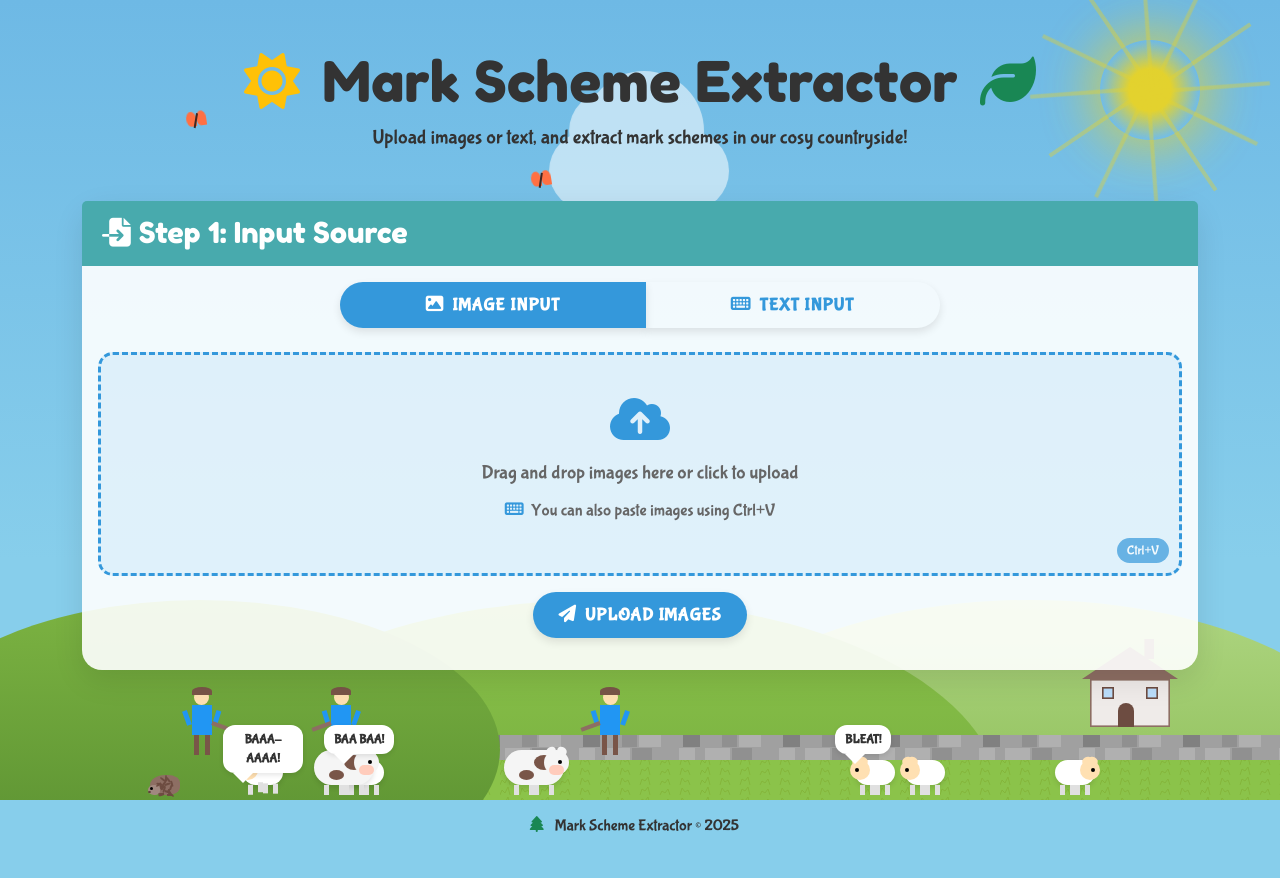
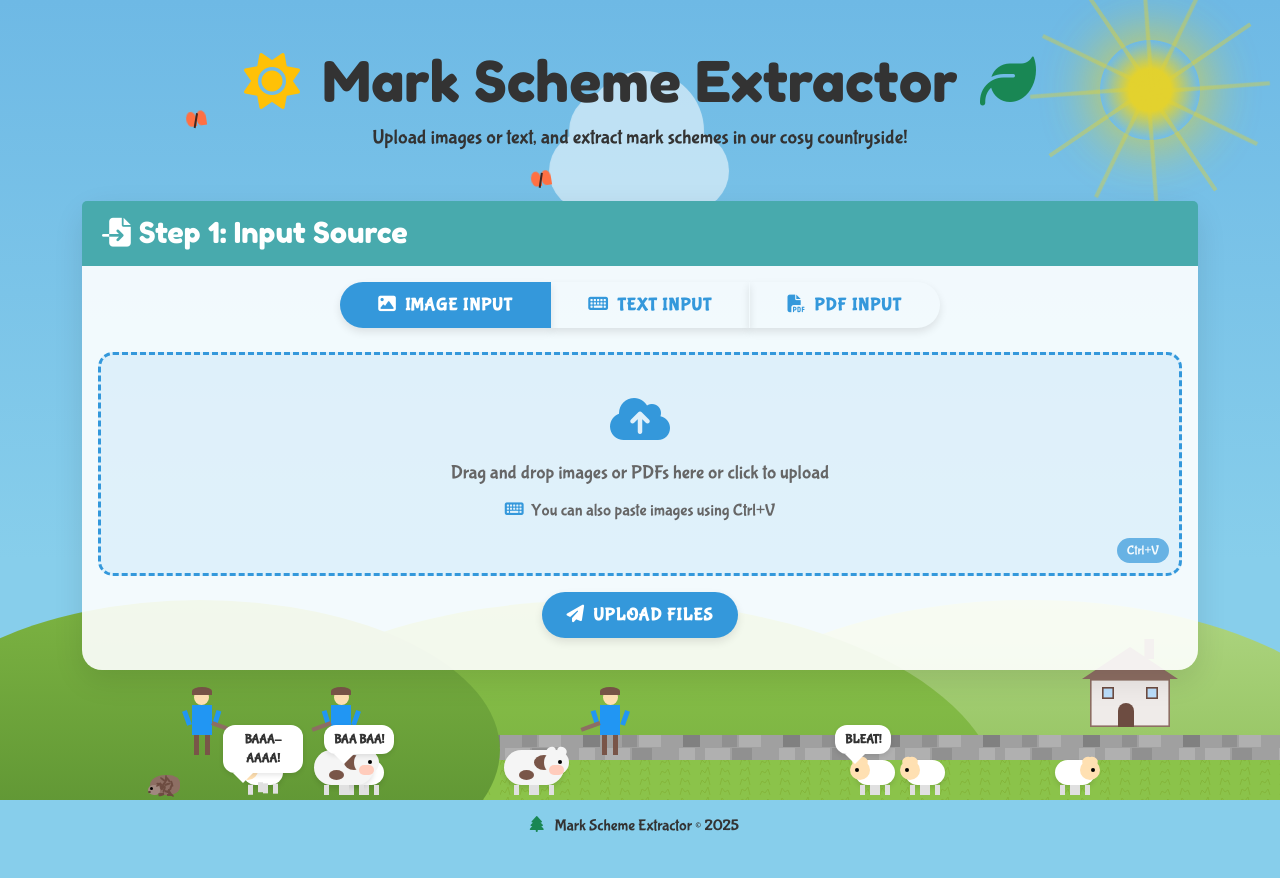
Before and after one commit to Sendient/mark-scheme-extraction-flask-algorithm, a Flask app: page / in a window 1280 px wide. Run offline with Flask 3, Linux system fonts and the light colour scheme; some libraries are stand-ins or nearby versions.

Commit message:
Add PDF upload and multiple mark scheme navigation functionality
Co-Authored-By: clock@sendient.ai <clock@sendient.ai>

````diff
--- a/app.py
+++ b/app.py
@@ -3,16 +3,21 @@ import os
 import json
 import uuid
 import asyncio
+import tempfile
 from werkzeug.utils import secure_filename
 from PIL import Image
 import io
 import base64
-from typing import List, Optional, Dict, Any
+from typing import List, Optional, Dict, Any, Tuple
 from dotenv import load_dotenv
 from langchain.prompts import ChatPromptTemplate
 from langchain_core.messages import HumanMessage, SystemMessage
 from langchain_openai import AzureChatOpenAI
 from langchain_core.output_parsers import PydanticOutputParser, JsonOutputParser
+import PyPDF2
+from pdf2image import convert_from_path
+from mistralai.client import MistralClient
+from mistralai.models.document import DocumentAnalysisRequest
 
 # Import enums and models from output.py
 from static.python.output import (
@@ -32,8 +37,8 @@ from static.python.prompt_lib import structured_mark_scheme_extraction_prompt_te
 
 app = Flask(__name__)
 app.config['UPLOAD_FOLDER'] = 'static/uploads'
-app.config['ALLOWED_EXTENSIONS'] = {'png', 'jpg', 'jpeg', 'gif'}
-app.config['MAX_CONTENT_LENGTH'] = 16 * 1024 * 1024  # 16MB max upload size
+app.config['ALLOWED_EXTENSIONS'] = {'png', 'jpg', 'jpeg', 'gif', 'pdf'}
+app.config['MAX_CONTENT_LENGTH'] = 32 * 1024 * 1024  # 32MB max upload size
 app.secret_key = 'summer_cartoon_app'  # For session management
 
 # Azure OpenAI configuration
@@ -41,6 +46,8 @@ AZURE_OPENAI_KEY = os.getenv("AZURE_OPENAI_KEY")
 AZURE_OPENAI_ENDPOINT = os.getenv("AZURE_OPENAI_ENDPOINT")
 AZURE_OPENAI_VERSION = os.getenv("AZURE_OPENAI_VERSION")
 AZURE_OPENAI_DEPLOYMENT = os.getenv("AZURE_OPENAI_DEPLOYMENT")
+
+MISTRAL_API_KEY = os.getenv("MISTRAL_API_KEY")
 
 # Ensure upload directory exists
 os.makedirs(app.config['UPLOAD_FOLDER'], exist_ok=True)
@@ -108,6 +115,87 @@ def load_assessment_objectives():
 
 def allowed_file(filename):
     return '.' in filename and filename.rsplit('.', 1)[1].lower() in app.config['ALLOWED_EXTENSIONS']
+
+def process_pdf_with_mistral(pdf_path):
+    """
+    Process a PDF file using Mistral OCR to extract mark schemes.
+
+    Args:
+        pdf_path: Path to the PDF file
+
+    Returns:
+        List of extracted mark schemes
+    """
+    if not MISTRAL_API_KEY:
+        print("Mistral API key not available")
+        return []
+
+    try:
+        client = MistralClient(api_key=MISTRAL_API_KEY)
+
+        with open(pdf_path, "rb") as f:
+            pdf_bytes = f.read()
+
+        request = DocumentAnalysisRequest(
+            document=pdf_bytes,
+            model="mistral-large-2-2024-04-01",
+            mode="document_qa"
+        )
+
+        mark_schemes = []
+
+        response = client.document_qa(
+            request=request,
+            prompt="How many separate mark schemes are in this document? Just provide a number."
+        )
+
+        try:
+            num_mark_schemes = int(response.choices[0].message.content.strip())
+        except (ValueError, IndexError):
+            num_mark_schemes = 1
+
+        print(f"Detected {num_mark_schemes} mark schemes in the document")
+
+        for i in range(num_mark_schemes):
+            prompt = f"""
+            Extract mark scheme #{i+1} from this document.
+
+            A mark scheme has these components:
+            1. Assessment objectives (AO1, AO2, etc.)
+            2. Levels (usually 1-4 or 0-4)
+            3. Mark bounds for each level
+            4. Skills descriptors for each level
+            5. Indicative standard examples
+            6. Subject, qualification level, and exam board
+
+            Format the output as a JSON object matching this structure:
+            {JsonOutputParser(pydantic_object=AIExtractedMarkSchemeModel).get_format_instructions()}
+            """
+
+            response = client.document_qa(
+                request=request,
+                prompt=prompt
+            )
+
+            try:
+                mark_scheme_text = response.choices[0].message.content
+                if "```json" in mark_scheme_text:
+                    mark_scheme_text = mark_scheme_text.split("```json")[1].split("```")[0].strip()
+                elif "```" in mark_scheme_text:
+                    mark_scheme_text = mark_scheme_text.split("```")[1].split("```")[0].strip()
+
+                mark_scheme_data = json.loads(mark_scheme_text)
+                mark_schemes.append(mark_scheme_data)
+            except Exception as e:
+                print(f"Error parsing mark scheme #{i+1}: {e}")
+                continue
+
+        return mark_schemes
+    except Exception as e:
+        print(f"Error processing PDF with Mistral: {e}")
+        import traceback
+        traceback.print_exc()
+        return []
 
 def stitch_images(files, output_path=None):
     """
@@ -239,33 +327,54 @@ async def ainvoke_llm(image_data: str = None, text_data: str = None, model: str
         traceback.print_exc()
         return None
 
-async def extract_mark_scheme(image_path=None, text_content=None):
+async def extract_mark_scheme(image_path=None, text_content=None, pdf_path=None):
     """
-    Extracts a mark scheme from an image or text using Azure OpenAI.
+    Extracts a mark scheme from an image, text, or PDF using Azure OpenAI or Mistral OCR.
 
     Args:
         image_path: Path to the image file (optional)
         text_content: Text content of the mark scheme (optional)
+        pdf_path: Path to the PDF file (optional)
 
     Returns:
-        Extracted mark scheme data
+        Extracted mark scheme data or list of mark schemes for PDFs
     """
     try:
-        if image_path:
+        if pdf_path:
+            print(f"Extracting mark schemes from PDF: {pdf_path}")
+            mark_schemes = process_pdf_with_mistral(pdf_path)
+
+            session['mark_schemes'] = mark_schemes
+            session['current_mark_scheme_index'] = 0
+
+            if mark_schemes and len(mark_schemes) > 0:
+                return mark_schemes[0]
+            else:
+                print("No mark schemes extracted from PDF, using example")
+                return get_example_mark_scheme()
+
+        elif image_path:
+            if image_path.lower().endswith('.pdf'):
+                return await extract_mark_scheme(pdf_path=image_path)
+
             # Read the image file and encode it as base64
             with open(image_path, "rb") as image_file:
                 image_data = base64.b64encode(image_file.read()).decode("utf-8")
 
             # Invoke the LLM with the image
             response = await ainvoke_llm(image_data=image_data)
+
         elif text_content:
             # Invoke the LLM with the text content
             response = await ainvoke_llm(text_data=text_content)
+
+        # No input provided
         else:
-            # No input provided
             return get_example_mark_scheme()
 
         if response:
+            session['mark_schemes'] = [response]
+            session['current_mark_scheme_index'] = 0
             return response
         else:
             # Return a default example if LLM extraction failed
@@ -621,15 +730,24 @@ def upload_files():
     session['files'] = file_info
     print(f"Stored {len(file_info)} files in session")
 
-    # If only one file was uploaded, automatically set it as the stitched image
     if len(file_info) == 1:
-        # Use the single image as the stitched image
-        single_image_path = file_info[0]['path']
+        single_file_path = file_info[0]['path']
+
+        if single_file_path.lower().endswith('.pdf'):
+            session['pdf_path'] = single_file_path
+            print(f"PDF file detected and stored in session: {single_file_path}")
+
+            return jsonify({
+                'files': file_info,
+                'is_pdf': True,
+                'pdf_url': file_info[0]['url']
+            }), 200
+
         stitched_path = os.path.join(user_folder, 'stitched_image.png')
 
         # Copy the image to the stitched image path
         try:
-            with Image.open(single_image_path) as img:
+            with Image.open(single_file_path) as img:
                 img.save(stitched_path)
 
             # Store stitched image info in session
@@ -640,6 +758,7 @@ def upload_files():
             return jsonify({
                 'files': file_info,
                 'single_image': True,
+                'is_pdf': False,
                 'stitched_image_url': f"/static/uploads/{session['user_id']}/stitched_image.png?t={uuid.uuid4()}"
             }), 200
         except Exception as e:
@@ -689,7 +808,6 @@ def stitch_images_route():
 @app.route('/extract', methods=['POST'])
 async def extract_mark_scheme_route():
     try:
-        # Check if we're processing image or text
         input_type = request.json.get('input_type')
 
         if input_type == 'image':
@@ -705,15 +823,24 @@ async def extract_mark_scheme_route():
                 return jsonify({'error': 'No text content provided'}), 400
 
             mark_scheme = await extract_mark_scheme(text_content=text_content)
+        elif input_type == 'pdf':
+            if 'pdf_path' not in session:
+                return jsonify({'error': 'No PDF file available'}), 400
+
+            mark_scheme = await extract_mark_scheme(pdf_path=session['pdf_path'])
         else:
             return jsonify({'error': 'Invalid input type'}), 400
 
         # Store in session
         session['mark_scheme'] = mark_scheme
 
+        total_mark_schemes = len(session.get('mark_schemes', []))
+
         return jsonify({
             'success': True,
-            'mark_scheme': mark_scheme
+            'mark_scheme': mark_scheme,
+            'total_mark_schemes': total_mark_schemes,
+            'current_index': session.get('current_mark_scheme_index', 0)
         }), 200
     except Exception as e:
         return jsonify({'error': f'Error extracting mark scheme: {str(e)}'}), 500
@@ -771,6 +898,42 @@ def get_processed_json():
         traceback.print_exc()
         return jsonify({'error': f'Error getting processed JSON: {str(e)}'}), 500
 
+@app.route('/navigate_mark_scheme', methods=['POST'])
+def navigate_mark_scheme():
+    try:
+        direction = request.json.get('direction')
+
+        if 'mark_schemes' not in session or not session['mark_schemes']:
+            return jsonify({'error': 'No mark schemes available'}), 400
+
+        current_index = session.get('current_mark_scheme_index', 0)
+        total_mark_schemes = len(session['mark_schemes'])
+
+        if direction == 'next':
+            new_index = min(current_index + 1, total_mark_schemes - 1)
+        elif direction == 'prev':
+            new_index = max(current_index - 1, 0)
+        else:
+            return jsonify({'error': 'Invalid direction'}), 400
+
+        session['current_mark_scheme_index'] = new_index
+
+        mark_scheme = session['mark_schemes'][new_index]
+
+        session['mark_scheme'] = mark_scheme
+
+        return jsonify({
+            'success': True,
+            'mark_scheme': mark_scheme,
+            'total_mark_schemes': total_mark_schemes,
+            'current_index': new_index
+        }), 200
+    except Exception as e:
+        print(f"Error navigating mark schemes: {e}")
+        import traceback
+        traceback.print_exc()
+        return jsonify({'error': f'Error navigating mark schemes: {str(e)}'}), 500
+
 @app.route('/submit', methods=['POST'])
 def submit_mark_scheme():
     try:
--- a/static/js/main.js
+++ b/static/js/main.js
@@ -3,8 +3,10 @@ document.addEventListener('DOMContentLoaded', () => {
     // Input type toggles
     const imageInputRadio = document.getElementById('imageInput');
     const textInputRadio = document.getElementById('textInput');
+    const pdfInputRadio = document.getElementById('pdfInput');
     const imageUploadSection = document.getElementById('imageUploadSection');
     const textInputSection = document.getElementById('textInputSection');
+    const pdfInputSection = document.getElementById('pdfInputSection');
 
     // Image upload elements
     const dropzone = document.getElementById('dropzone');
@@ -20,6 +22,17 @@ document.addEventListener('DOMContentLoaded', () => {
     // Text input elements
     const markSchemeText = document.getElementById('markSchemeText');
     const processTextBtn = document.getElementById('processTextBtn');
+
+    const pdfDropzone = document.getElementById('pdfDropzone');
+    const pdfFileInput = document.getElementById('pdfFileInput');
+    const pdfUploadBtn = document.getElementById('pdfUploadBtn');
+    const pdfUploadPreview = document.getElementById('pdfUploadPreview');
+
+    const markSchemeNavigation = document.getElementById('markSchemeNavigation');
+    const prevMarkSchemeBtn = document.getElementById('prevMarkSchemeBtn');
+    const nextMarkSchemeBtn = document.getElementById('nextMarkSchemeBtn');
+    const currentMarkSchemeIndex = document.getElementById('currentMarkSchemeIndex');
+    const totalMarkSchemes = document.getElementById('totalMarkSchemes');
 
     // Common elements
     const extractBtn = document.getElementById('extractBtn');
@@ -53,8 +66,11 @@ document.addEventListener('DOMContentLoaded', () => {
 
     // State
     let uploadedFiles = [];
+    let uploadedPdfFiles = [];
     let sortable = null;
     let markSchemeData = null;
+    let markSchemes = []; // Array to store multiple mark schemes
+    let currentMarkSchemeIdx = 0; // Current mark scheme index for navigation
     let currentInputType = 'image'; // Default input type
     let currentSeason = 'summer'; // Track current season
     let animals = []; // Store animal references
@@ -1145,16 +1161,20 @@ function showImagePreview(imageUrl, filename) {
     function toggleInputType(type) {
         currentInputType = type;
 
+        imageUploadSection.style.display = 'none';
+        textInputSection.style.display = 'none';
+        pdfInputSection.style.display = 'none';
+
+        // Hide image-specific containers
+        arrangeContainer.style.display = 'none';
+        previewContainer.style.display = 'none';
+
         if (type === 'image') {
             imageUploadSection.style.display = 'block';
-            textInputSection.style.display = 'none';
-        } else {
-            imageUploadSection.style.display = 'none';
+        } else if (type === 'text') {
             textInputSection.style.display = 'block';
-
-            // Hide image-specific containers
-            arrangeContainer.style.display = 'none';
-            previewContainer.style.display = 'none';
+        } else if (type === 'pdf') {
+            pdfInputSection.style.display = 'block';
         }
     }
 
@@ -2880,4 +2900,155 @@ document.addEventListener('DOMContentLoaded', function() {
         );
     }
 
+    function handlePdfFiles(files) {
+        const fileArray = Array.from(files);
+
+        uploadedPdfFiles = [];
+        pdfUploadPreview.innerHTML = '';
+
+        // Display preview
+        fileArray.forEach((file) => {
+            if (file.type === 'application/pdf') {
+                const div = document.createElement('div');
+                div.className = 'pdf-preview';
+                div.innerHTML = `
+                    <div class="card">
+                        <div class="card-body">
+                            <h5 class="card-title"><i class="fas fa-file-pdf text-danger me-2"></i>${file.name}</h5>
+                            <p class="card-text">Size: ${(file.size / 1024).toFixed(2)} KB</p>
+                        </div>
+                    </div>
+                `;
+                pdfUploadPreview.appendChild(div);
+                uploadedPdfFiles.push(file);
+            }
+        });
+    }
+
+    function navigateMarkScheme(direction) {
+        if (markSchemes.length <= 1) return;
+
+        if (direction === 'next' && currentMarkSchemeIdx < markSchemes.length - 1) {
+            currentMarkSchemeIdx++;
+        } else if (direction === 'prev' && currentMarkSchemeIdx > 0) {
+            currentMarkSchemeIdx--;
+        }
+
+        currentMarkSchemeIndex.textContent = currentMarkSchemeIdx + 1;
+        totalMarkSchemes.textContent = markSchemes.length;
+
+        markSchemeData = markSchemes[currentMarkSchemeIdx];
+        renderMarkScheme(markSchemeData);
+    }
+
+    if (pdfInputRadio) {
+        pdfInputRadio.addEventListener('change', () => toggleInputType('pdf'));
+    }
+
+    if (pdfDropzone) {
+        pdfDropzone.addEventListener('click', () => {
+            pdfFileInput.click();
+        });
+
+        pdfDropzone.addEventListener('dragover', (e) => {
+            e.preventDefault();
+            pdfDropzone.classList.add('dragover');
+        });
+
+        pdfDropzone.addEventListener('dragleave', () => {
+            pdfDropzone.classList.remove('dragover');
+        });
+
+        pdfDropzone.addEventListener('drop', (e) => {
+            e.preventDefault();
+            pdfDropzone.classList.remove('dragover');
+            handlePdfFiles(e.dataTransfer.files);
+        });
+    }
+
+    if (pdfFileInput) {
+        pdfFileInput.addEventListener('change', (e) => {
+            handlePdfFiles(e.target.files);
+        });
+    }
+
+    if (pdfUploadBtn) {
+        pdfUploadBtn.addEventListener('click', async () => {
+            if (uploadedPdfFiles.length === 0) {
+                alert('Please select a PDF file to upload');
+                return;
+            }
+
+            showLoading('Processing PDF...');
+
+            const formData = new FormData();
+            formData.append('file', uploadedPdfFiles[0]);
+
+            try {
+                const response = await fetch('/extract_mark_scheme', {
+                    method: 'POST',
+                    body: formData
+                });
+
+                const data = await response.json();
+
+                if (data.error) {
+                    throw new Error(data.error);
+                }
+
+                markSchemes = data.mark_schemes || [];
+                currentMarkSchemeIdx = 0;
+
+                if (markSchemes.length > 1) {
+                    markSchemeNavigation.style.display = 'block';
+                    currentMarkSchemeIndex.textContent = '1';
+                    totalMarkSchemes.textContent = markSchemes.length;
+                } else {
+                    markSchemeNavigation.style.display = 'none';
+                }
+
+                if (markSchemes.length > 0) {
+                    markSchemeData = markSchemes[0];
+                    renderMarkScheme(markSchemeData);
+                    markSchemeContainer.style.display = 'block';
+                } else {
+                    alert('No mark schemes found in the PDF');
+                }
+
+                hideLoading();
+            } catch (error) {
+                hideLoading();
+                alert(`Error processing PDF: ${error.message}`);
+            }
+        });
+    }
+
+    if (prevMarkSchemeBtn) {
+        prevMarkSchemeBtn.addEventListener('click', () => navigateMarkScheme('prev'));
+    }
+
+    if (nextMarkSchemeBtn) {
+        nextMarkSchemeBtn.addEventListener('click', () => navigateMarkScheme('next'));
+    }
+
+    const originalResetApp = resetApp;
+    resetApp = function() {
+        originalResetApp();
+
+        if (pdfFileInput) {
+            pdfFileInput.value = '';
+        }
+        if (pdfUploadPreview) {
+            pdfUploadPreview.innerHTML = '';
+        }
+
+        if (markSchemeNavigation) {
+            markSchemeNavigation.style.display = 'none';
+        }
+
+        markSchemes = [];
+        currentMarkSchemeIdx = 0;
+        uploadedPdfFiles = [];
+    };
+
 });
--- a/templates/index.html
+++ b/templates/index.html
@@ -50,6 +50,11 @@
                         <label class="btn btn-outline-primary" for="textInput">
                             <i class="fas fa-keyboard me-2"></i>Text Input
                         </label>
+
+                        <input type="radio" class="btn-check" name="inputType" id="pdfInput" value="pdf">
+                        <label class="btn btn-outline-primary" for="pdfInput">
+                            <i class="fas fa-file-pdf me-2"></i>PDF Input
+                        </label>
                     </div>
                 </div>
 
@@ -58,17 +63,34 @@
                     <form id="uploadForm" enctype="multipart/form-data" class="mb-3">
                         <div id="dropzone" class="upload-dropzone mb-3">
                             <i class="fas fa-cloud-upload-alt fa-3x mb-3"></i>
-                            <p>Drag and drop images here or click to upload</p>
+                            <p>Drag and drop images or PDFs here or click to upload</p>
                             <p class="paste-hint mt-2"><small><i class="fas fa-keyboard me-1"></i> You can also paste images using Ctrl+V</small></p>
-                            <input type="file" id="fileInput" name="files[]" multiple accept=".jpg,.jpeg,.png,.gif" class="d-none">
+                            <input type="file" id="fileInput" name="files[]" multiple accept=".jpg,.jpeg,.png,.gif,.pdf" class="d-none">
                         </div>
                         <div class="text-center">
                             <button type="button" id="uploadBtn" class="btn btn-primary">
-                                <i class="fas fa-paper-plane me-2"></i>Upload Images
+                                <i class="fas fa-paper-plane me-2"></i>Upload Files
                             </button>
                         </div>
                     </form>
                     <div id="uploadPreview" class="mt-3 row g-2"></div>
+                </div>
+
+                <!-- PDF Input Section -->
+                <div id="pdfInputSection" style="display: none;">
+                    <form id="pdfUploadForm" enctype="multipart/form-data" class="mb-3">
+                        <div id="pdfDropzone" class="upload-dropzone mb-3">
+                            <i class="fas fa-file-pdf fa-3x mb-3"></i>
+                            <p>Drag and drop PDF files here or click to upload</p>
+                            <input type="file" id="pdfFileInput" name="files[]" accept=".pdf" class="d-none">
+                        </div>
+                        <div class="text-center">
+                            <button type="button" id="pdfUploadBtn" class="btn btn-primary">
+                                <i class="fas fa-paper-plane me-2"></i>Upload PDF
+                            </button>
+                        </div>
+                    </form>
+                    <div id="pdfUploadPreview" class="mt-3"></div>
                 </div>
 
                 <!-- Text Input Section -->
@@ -159,6 +181,21 @@
                             <option value="{{ board.value }}">{{ board.name }}</option>
                             {% endfor %}
                         </select>
+                    </div>
+                </div>
+
+                <!-- Mark Scheme Navigation (for multiple mark schemes) -->
+                <div id="markSchemeNavigation" class="mb-4" style="display: none;">
+                    <div class="d-flex justify-content-between align-items-center">
+                        <button id="prevMarkSchemeBtn" class="btn btn-outline-primary">
+                            <i class="fas fa-arrow-left me-2"></i>Previous Mark Scheme
+                        </button>
+                        <div id="markSchemeCounter" class="text-center">
+                            Mark Scheme <span id="currentMarkSchemeIndex">1</span> of <span id="totalMarkSchemes">1</span>
+                        </div>
+                        <button id="nextMarkSchemeBtn" class="btn btn-outline-primary">
+                            Next Mark Scheme<i class="fas fa-arrow-right ms-2"></i>
+                        </button>
                     </div>
                 </div>
 
````
